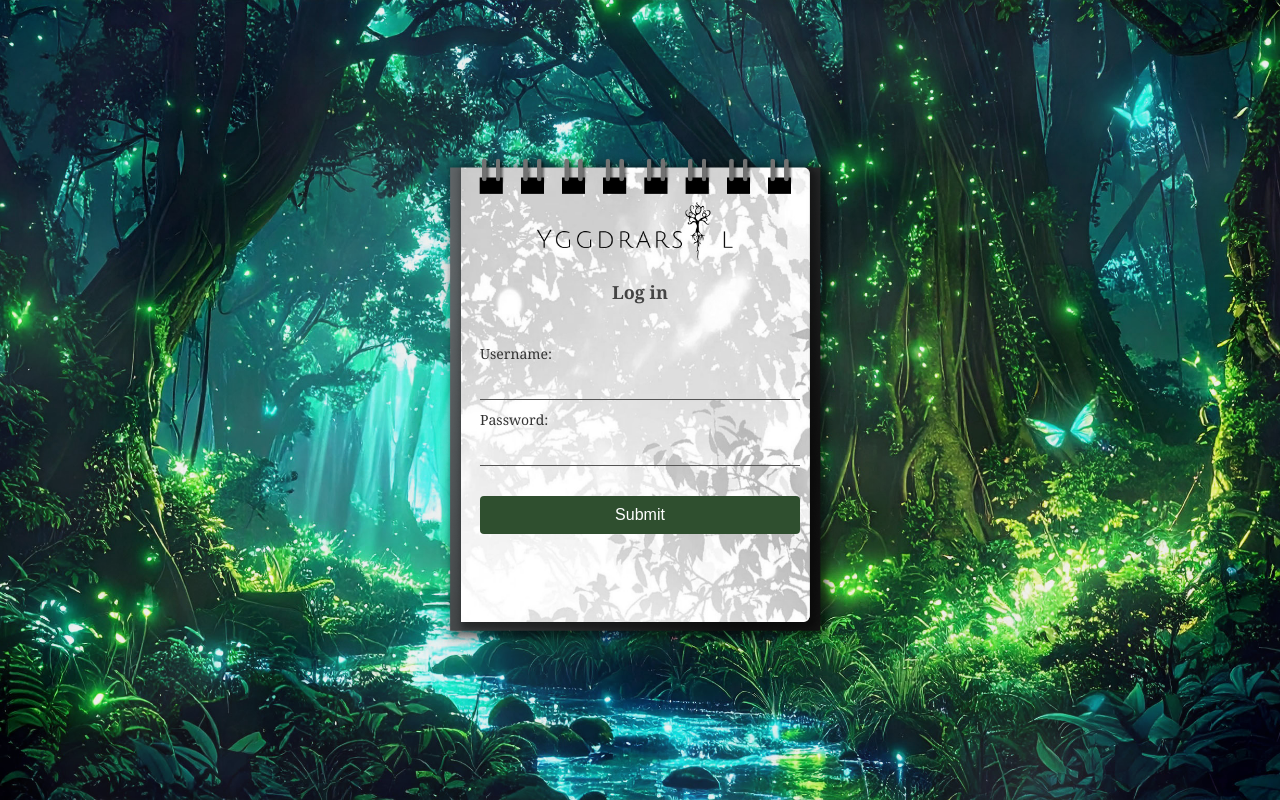
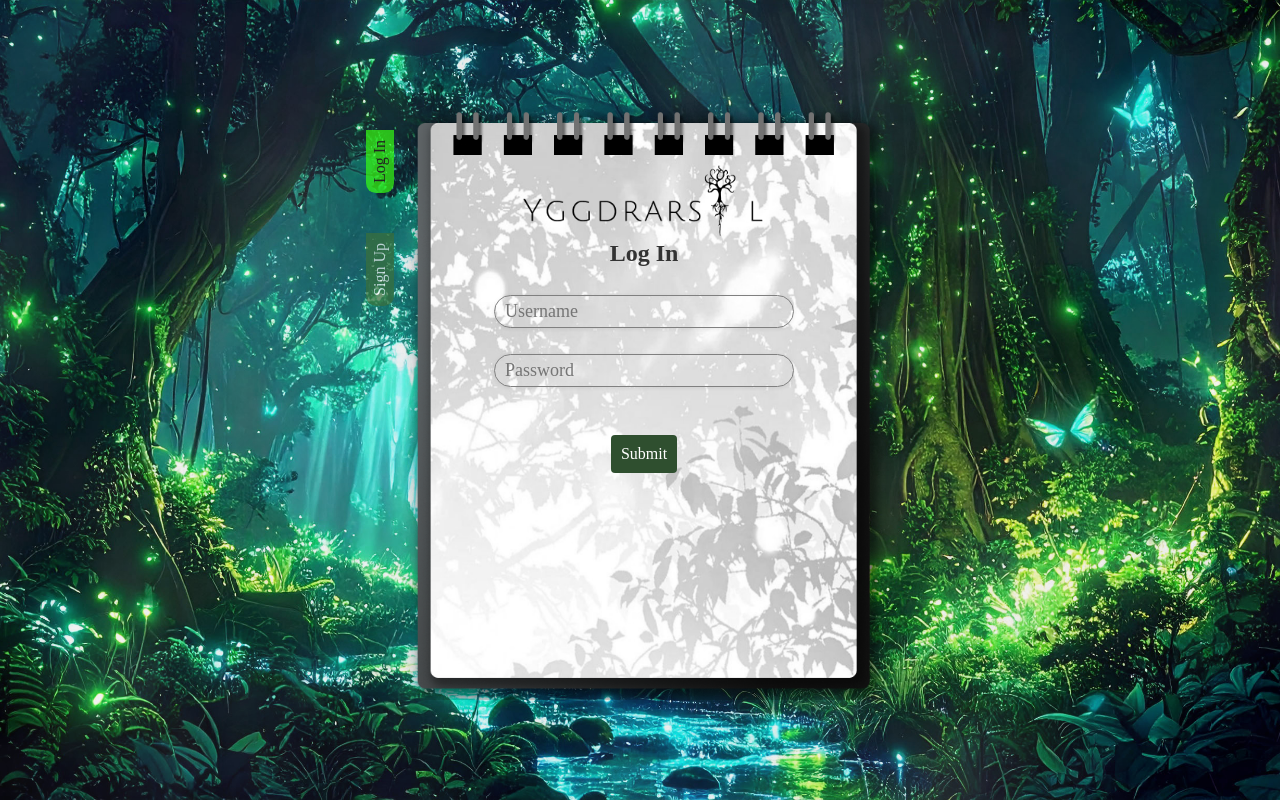
Before and after one commit to andrevanheerden/Yggdrasil, a React (Create React App) app in the folder yggdrasil/frontend/: page /login in a window 1280 px wide. Built offline with nearby package versions, Linux system fonts and the light colour scheme.

Commit message:
login form css fixes and signup switch button inputted

```diff
--- a/yggdrasil/frontend/src/App.css
+++ b/yggdrasil/frontend/src/App.css
@@ -11,6 +11,27 @@
   .App-logo {
     animation: App-logo-spin infinite 20s linear;
   }
+}
+
+/* Import MedievalSharp from Google Fonts */
+@import url('https://fonts.googleapis.com/css2?family=MedievalSharp&display=swap');
+
+/* Import Caudex from Google Fonts */
+@import url('https://fonts.googleapis.com/css2?family=Caudex&display=swap');
+
+* {
+  font-family: 'Caudex', serif !important;
+}
+
+body {
+  margin: 0;
+  -webkit-font-smoothing: antialiased;
+  -moz-osx-font-smoothing: grayscale;
+}
+
+code {
+  font-family: source-code-pro, Menlo, Monaco, Consolas, 'Courier New',
+    monospace;
 }
 
 .App-header {
--- a/yggdrasil/frontend/src/pages/loginPage/Login.css
+++ b/yggdrasil/frontend/src/pages/loginPage/Login.css
@@ -1,4 +1,3 @@
-
 body, #root {
   min-height: 100vh;
   width: 100vw;
@@ -12,44 +11,67 @@ body, #root {
 .login-container {
   background: url('../../assets/images/notepad.png') no-repeat center center;
   background-size: cover;
-  width: 400px;
-  height: 500px;
+  width: 500px;
+  height: 600px;
   display: flex;
+  flex-direction: column;
   align-items: center;
-  justify-content: center;
+  justify-content: flex-start;
   z-index: 5;
+
 }
 
 .login-form {
-  width: 80%;
+  width: 100%;
+  max-width: 300px;
+  margin: 0 auto;
   display: flex;
   flex-direction: column;
-  font-family: 'Georgia', serif;
+  align-items: center;
+  font-family: 'Caudex', serif;
   color: #333;
+  margin-top: 120px; /* Margin from top for form content */
 }
 
 
-.subtitle {
-  text-align: center;
-  font-size: 18px;
-  margin-bottom: 30px;
-  color: #444;
-}
+
 
 label {
+  display: block;
+  width: 100%;
+  height: auto;
   margin-top: 10px;
-  font-size: 14px;
+  margin-bottom: 0;
+  font-size: 16px;
+  color: #000;
+  text-align: center;
+
 }
 
 input {
-  padding: 8px;
-  margin-top: 2px;
-  border: none;
-  border-bottom: 1px solid #555;
-  background: transparent;
-  font-size: 16px;
-  color: #333;
+  width: 300px;
+  max-width: 100%;
+  display: block;
+  margin-left: auto;
+  margin-right: auto;
+  padding: 5px 10px;
+  margin-top: 8px;
+  margin-bottom: 18px;
+  border: 1px solid #808080;
+  border-radius: 20px;
+  background: rgba(255,255,255,0);
+  font-size: 18px;
+  color: #000000;
   outline: none;
+  box-shadow: 0 1px 4px rgba(0,0,0,0.07);
+  transition: border 0.2s, box-shadow 0.2s;
+  box-sizing: border-box;
+  text-align: left;
+}
+
+input:focus {
+  border: 1.5px solid #000000;
+  box-shadow: 0 2px 8px rgba(55,255,20,0.08);
 }
 
 button {
@@ -67,3 +89,41 @@ button {
 button:hover {
   background-color: #3b6f3b;
 }
+
+.login-switch-wrapper {
+  display: flex;
+  flex-direction: row;
+  align-items: flex-start; /* Align to top */
+  justify-content: center;
+}
+
+.tab-buttons {
+  display: flex;
+  flex-direction: column;
+  margin-left: -20px; /* overlap the notepad edge on the right */
+  margin-right: 0;
+  z-index: 10;
+}
+
+.tab-btn {
+  writing-mode: vertical-rl;
+  transform: rotate(180deg);
+  background: #3b6f3b;
+  color: #fff;
+  border: none;
+  border-radius: 10px 10px 0 0;
+  margin-bottom: 10px;
+  padding: 10px 5px;
+  cursor: pointer;
+  font-family: 'Caudex', serif;
+  font-size: 16px;
+  transition: background 0.3s;
+  opacity: 0.7;
+}
+
+.tab-btn.active,
+.tab-btn:hover {
+  background: #37ff14b2;
+  color: #222;
+  opacity: 1;
+}
--- a/yggdrasil/frontend/src/pages/loginPage/Login.js
+++ b/yggdrasil/frontend/src/pages/loginPage/Login.js
@@ -1,7 +1,6 @@
 import React from 'react';
 import './Login.css';
-import LoginForm from './components/LoginForm';
-
+import LoginSwitch from './components/LoginSwitch';
 
 function Login() {
   return (
@@ -13,8 +12,7 @@ function Login() {
       justifyContent: 'center',
       alignItems: 'center'
     }}>
-
-      <LoginForm />
+      <LoginSwitch />
     </div>
   );
 }
--- a/yggdrasil/frontend/src/pages/loginPage/components/LoginForm.js
+++ b/yggdrasil/frontend/src/pages/loginPage/components/LoginForm.js
@@ -1,20 +1,26 @@
-import React, { useState } from 'react';
+import React from 'react';
 import '../Login.css';
 
 const LoginForm = () => {
   return (
-
-      <div className="login-container">
-        <form className="login-form">
-          <h2 className="subtitle">Log in</h2>
-          <label htmlFor="username">Username:</label>
-          <input type="text" id="username" name="username" />
-          <label htmlFor="password">Password:</label>
-          <input type="password" id="password" name="password" />
-          <button type="submit">Submit</button>
-        </form>
-      </div>
-
+    <form className="login-form">
+      <h2 className="subtitle">Log In</h2>
+      <input
+        type="text"
+        id="login-username"
+        name="username"
+        placeholder="Username"
+        required
+      />
+      <input
+        type="password"
+        id="login-password"
+        name="password"
+        placeholder="Password"
+        required
+      />
+      <button type="submit">Submit</button>
+    </form>
   );
 };
 
--- /dev/null
+++ b/yggdrasil/frontend/src/pages/loginPage/components/LoginSwitch.js
@@ -0,0 +1,34 @@
+import React, { useState } from 'react';
+import LoginForm from './LoginForm';
+import SignupForm from './SignupForm';
+import '../Login.css';
+
+const LoginSwitch = () => {
+  const [activeTab, setActiveTab] = useState('login');
+
+  return (
+    <div className="login-switch-wrapper">
+      <div className="tab-buttons">
+        <button
+          className={activeTab === 'login' ? 'tab-btn active' : 'tab-btn'}
+          onClick={() => setActiveTab('login')}
+        >
+          Log In
+        </button>
+        <button
+          className={activeTab === 'signup' ? 'tab-btn active' : 'tab-btn'}
+          onClick={() => setActiveTab('signup')}
+        >
+          Sign Up
+        </button>
+      </div>
+      <div className="login-container">
+        <div className="tab-content">
+          {activeTab === 'login' ? <LoginForm /> : <SignupForm />}
+        </div>
+      </div>
+    </div>
+  );
+};
+
+export default LoginSwitch;
--- a/yggdrasil/frontend/src/pages/loginPage/components/SignupForm.js
+++ b/yggdrasil/frontend/src/pages/loginPage/components/SignupForm.js
@@ -1,24 +1,41 @@
 import React from 'react';
+import '../Login.css';
 
-function SignupForm() {
+const SignupForm = () => {
   return (
-    <>
-
-      <div className="form-group">
-        <label htmlFor="signup-username">Username</label>
-        <input type="text" id="signup-username" name="username" required />
-      </div>
-      <div className="form-group">
-        <label htmlFor="signup-email">Email</label>
-        <input type="email" id="signup-email" name="email" required />
-      </div>
-      <div className="form-group">
-        <label htmlFor="signup-password">Password</label>
-        <input type="password" id="signup-password" name="password" required />
-      </div>
+    <form className="login-form">
+      <h2 className="subtitle">Sign Up</h2>
+      <input
+        type="text"
+        id="signup-username"
+        name="username"
+        placeholder="Username"
+        required
+      />
+      <input
+        type="email"
+        id="signup-email"
+        name="email"
+        placeholder="Email"
+        required
+      />
+      <input
+        type="password"
+        id="signup-password"
+        name="password"
+        placeholder="Password"
+        required
+      />
+      <input
+        type="confirmPassword"
+        id="signup-password"
+        name="confirm password"
+        placeholder="Password"
+        required
+      />
       <button type="submit">Sign Up</button>
-    </>
+    </form>
   );
-}
+};
 
 export default SignupForm;
```
Also changed, not shown: yggdrasil/frontend/src/assets/images/notepad.png.
